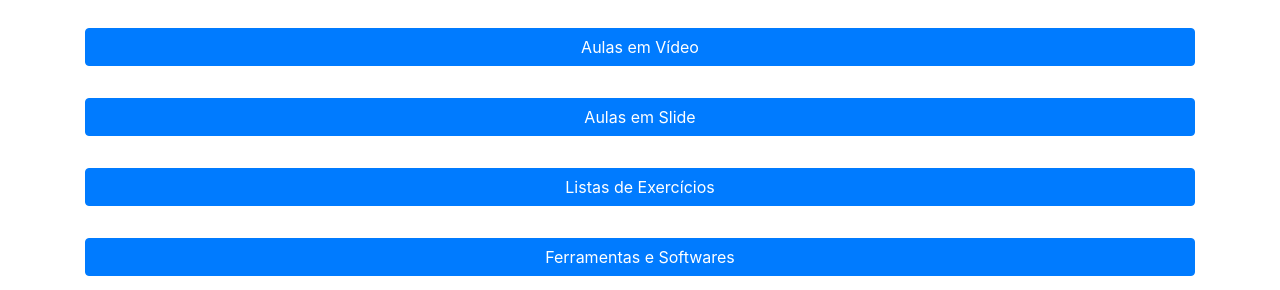
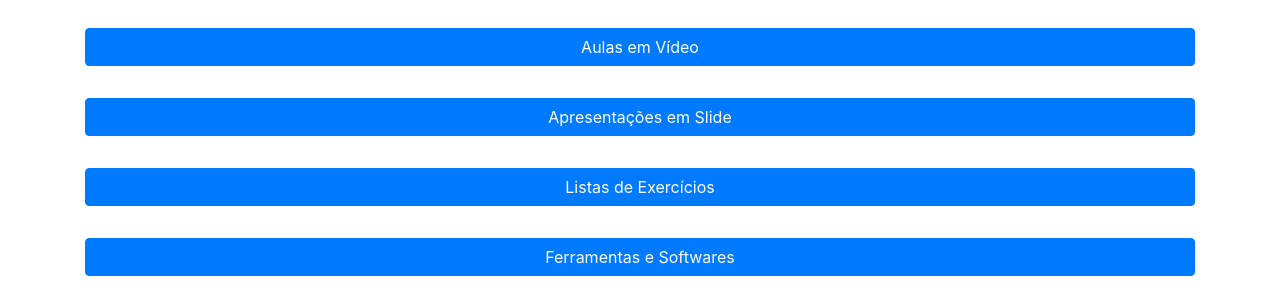
Before and after one commit to aprendereconomia/aprendereconomia.github.io, a Jekyll site: the page built from index.html, in a window 1280 px wide. Shown: the part 242-532 px from the top of the page. Built offline with Jekyll 4.4.1, drawn with Linux system fonts in a browser that asks for light colours; some web fonts are replaced; a script that is not in the unit is left out; comment, search, counter and statistics services are not loaded.

Commit message:
fix: modify site structure to add presentations
Signed-off-by: José Tobias <jose.tobias@outlook.com>

```diff
--- a/_data/options/conceitos-bitcoin.csv
+++ b/_data/options/conceitos-bitcoin.csv
@@ -4,7 +4,7 @@
 1,"Criptomoeda",1
 
 2,"Rede de usuários",0
-2,"Tecnologia que descreve como fazer transações de maneira segura",0
+2,"Tecnologia que descreve como fazer transações de maneira totalmente segura",0
 2,"Um conjunto de protocolos",1
 2,"Um estrutura de registro único e distribuído",1
 2,"Valores que passam por uma cadeia de blocos",0
--- a/_includes/presentations.html
+++ b/_includes/presentations.html
@@ -1,5 +1,5 @@
 <a aria-controls="presentations-dropdown" aria-expanded="false" class="btn col my-3 btn-primary" data-toggle="collapse" href="#presentations-dropdown" role="button">
-    Aulas em Slide
+    Apresentações em Slide
 </a>
 
 
@@ -7,7 +7,7 @@
     <ul class="list-group">
         {% for pres in site.data.struct.presentations %}
             {% assign pres_slug = pres.title | slugify %}
-            <li class="list-group-item">
+            <li class="list-group-item text-center">
                 <button class="btn btn-light" data-target="#modal-presentation-{{ pres_slug }}" data-toggle="modal" href="#" type="button">{{ pres.title }}
                 </button>
             </li>
@@ -21,7 +21,7 @@
                             </button>
                         </div>
                         <div class="modal-body">
-                            <object type="application/pdf" data="{{ site.baseurl }}/{{ pres.src }}" width="100%" height="500" style="height: 85vh;">
+                            <object data="{{site.baseurl}}/{{ pres.src }}" height="500" style="height: 85vh;" type="application/pdf" width="100%">
                                 <a class="btn btn-primary text-white" href="{{ site.baseurl}}/{{ pres.src }}" download="{{ pres.src }}">Baixar apresentação</a>
                             </object>
                         </div>
--- a/_includes/questions.html
+++ b/_includes/questions.html
@@ -6,7 +6,7 @@
     <ul class="list-group">
         {% for test in site.data.struct.tests %}
             {% assign test_slug = test.title | slugify %}
-            <li class="list-group-item">
+            <li class="list-group-item text-center">
                 <button class="btn btn-light" data-target="#modal-question-{{ test_slug }}" data-toggle="modal" href="#" type="button">{{ test.title }}
                 </button>
             </li>
--- a/_includes/tools.html
+++ b/_includes/tools.html
@@ -7,7 +7,7 @@
         {% for tool in site.data.struct.tools %}
             {% assign tool_slug = tool.title | slugify %}
             {% if tool.content %}
-                <li class="list-group-item">
+                <li class="list-group-item text-center">
                     <button class="btn btn-light" data-target="#modal-tool-{{ tool_slug }}" data-toggle="modal" href="#" type="button">{{ tool.title }}
                     </button>
                 </li>
@@ -32,7 +32,7 @@
                     </div>
                 </div>
             {% elsif tool.link %}
-                <li class="list-group-item">
+                <li class="list-group-item text-center">
                     <a class="btn btn-light " href="{{ tool.link }}" target="_blank">{{ tool.title }}
                         <span class="oi oi-external-link"></span>
                     </a>
--- a/_includes/videos.html
+++ b/_includes/videos.html
@@ -6,7 +6,7 @@
     <ul class="list-group">
         {% for video in site.data.struct.videos %}
             {% assign video_slug = video.title | slugify %}
-            <li class="list-group-item">
+            <li class="list-group-item text-center">
                 <button class="btn btn-light" data-target="#modal-video-{{ video_slug }}" data-toggle="modal" href="#" type="button">{{ video.title }}
                 </button>
             </li>
--- a/_layouts/default.html
+++ b/_layouts/default.html
@@ -12,6 +12,7 @@
         href="https://cdnjs.cloudflare.com/ajax/libs/open-iconic/1.1.1/font/css/open-iconic-bootstrap.min.css">
     <link rel="stylesheet" href="{{ site.url }}{{ site.baseurl }}/assets/css/styles.css">
     <script src="https://www.gstatic.com/charts/loader.js"></script>
+    <link href="https://fonts.googleapis.com/css2?family=Fjalla+One&display=swap" rel="stylesheet">
 </head>
 
 <body>
--- a/_sass/font.scss
+++ b/_sass/font.scss
@@ -0,0 +1,3 @@
+.outt {
+    font-family: "Fjalla One", sans-serif;
+}
```
Also changed, not shown: _data/struct/presentations.yml (+28 -1 lines), 2 other files.
